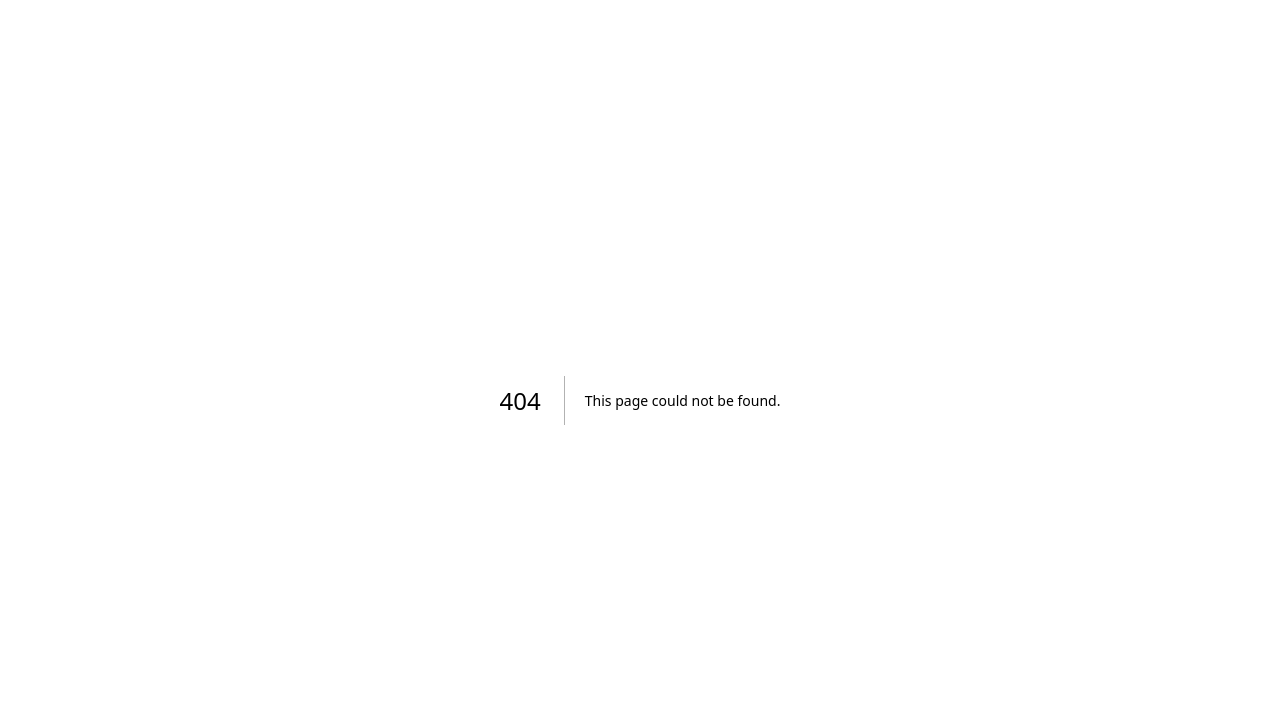
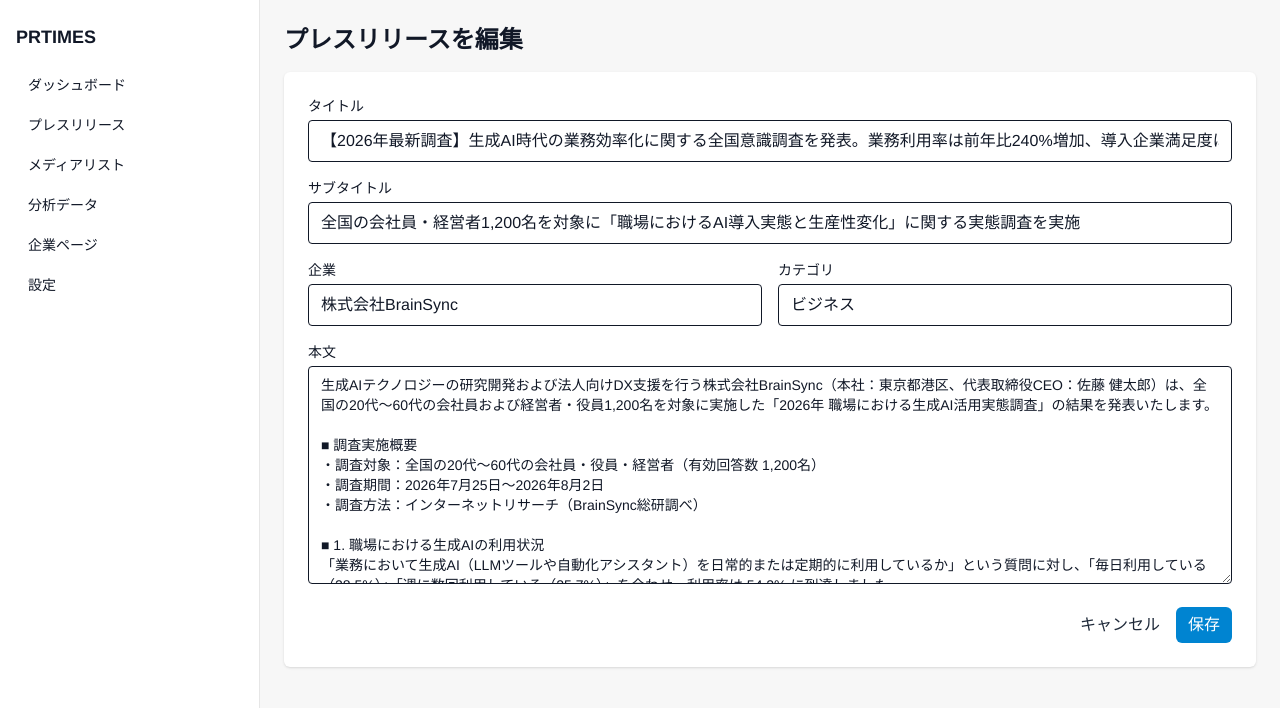
Before and after one commit to O-kagami/pr-times, a Next.js app: page /admin/press-releases/pr-1/edit in a window 1280 px wide. Before the commit this address had no page. Shown: the top 708 px of the page. Built offline with nearby package versions, Linux system fonts and the light colour scheme.

Commit message:
feat: implement admin press release management pages and edit form component

```diff
--- /dev/null
+++ b/app/admin/press-releases/[id]/edit/page.tsx
@@ -0,0 +1,24 @@
+import React from "react";
+import AdminLayout from "../../../../../components/AdminLayout";
+import { PRESS_RELEASES } from "../../../../../data/pressReleases";
+import PRForm from "../../../../../components/admin/PRForm";
+
+type Props = { params: { id: string } };
+
+export default function EditPage({ params }: Props) {
+  const pr = PRESS_RELEASES.find((p) => p.id === params.id);
+  if (!pr) {
+    return (
+      <AdminLayout>
+        <div className="p-6">該当のプレスリリースが見つかりません。</div>
+      </AdminLayout>
+    );
+  }
+
+  return (
+    <AdminLayout>
+      <h2 className="mb-4 font-semibold text-2xl">プレスリリースを編集</h2>
+      <PRForm initialData={pr} />
+    </AdminLayout>
+  );
+}
--- a/app/admin/press-releases/page.tsx
+++ b/app/admin/press-releases/page.tsx
@@ -1,11 +1,52 @@
 import React from "react";
 import AdminLayout from "../../../components/AdminLayout";
+import { PRESS_RELEASES } from "../../../data/pressReleases";
+import Link from "next/link";
+import { Button } from "../../../components/ui/Button";
 
 export default function PressReleasesPage() {
   return (
     <AdminLayout>
-      <h2 className="mb-4 font-semibold text-2xl">プレスリリース</h2>
-      <p>ここにプレスリリースの一覧や管理UIを実装します。</p>
+      <div className="flex justify-between items-center mb-4">
+        <h2 className="font-semibold text-2xl">プレスリリース</h2>
+        <Link href="/admin/press-releases/new">
+          <Button variant="accent">新規作成</Button>
+        </Link>
+      </div>
+
+      <div className="bg-white shadow-sm rounded-md overflow-x-auto">
+        <table className="min-w-full text-sm">
+          <thead className="bg-gray-50">
+            <tr>
+              <th className="px-4 py-3 text-left">タイトル</th>
+              <th className="px-4 py-3 text-left">企業</th>
+              <th className="px-4 py-3 text-left">カテゴリ</th>
+              <th className="px-4 py-3 text-left">公開日</th>
+              <th className="px-4 py-3 text-right">PV</th>
+              <th className="px-4 py-3 text-right">操作</th>
+            </tr>
+          </thead>
+          <tbody>
+            {PRESS_RELEASES.map((pr) => (
+              <tr key={pr.id} className="border-t">
+                <td className="px-4 py-3 max-w-[480px] truncate">{pr.title}</td>
+                <td className="px-4 py-3">{pr.company}</td>
+                <td className="px-4 py-3">{pr.category}</td>
+                <td className="px-4 py-3">{pr.publishedAt}</td>
+                <td className="px-4 py-3 text-right">{pr.pvCount ?? "-"}</td>
+                <td className="flex justify-end gap-2 px-4 py-3 text-right">
+                  <Link href={`/${pr.companyId}/${pr.id}`}>
+                    <Button variant="ghost">表示</Button>
+                  </Link>
+                  <Link href={`/admin/press-releases/${pr.id}/edit`}>
+                    <Button variant="default">編集</Button>
+                  </Link>
+                </td>
+              </tr>
+            ))}
+          </tbody>
+        </table>
+      </div>
     </AdminLayout>
   );
 }
--- /dev/null
+++ b/components/admin/PRForm.tsx
@@ -0,0 +1,68 @@
+"use client";
+import React, { useState } from "react";
+import { useRouter } from "next/navigation";
+import { Button } from "../ui/Button";
+
+type Props = {
+  initialData: any;
+};
+
+export default function PRForm({ initialData }: Props) {
+  const router = useRouter();
+  const [title, setTitle] = useState(initialData.title || "");
+  const [subtitle, setSubtitle] = useState(initialData.subtitle || "");
+  const [company, setCompany] = useState(initialData.company || "");
+  const [category, setCategory] = useState(initialData.category || "");
+  const [content, setContent] = useState(initialData.content || "");
+
+  const onSave = (e: React.FormEvent) => {
+    e.preventDefault();
+    // TODO: 接続された API に保存する実装に置き換える
+    console.log("保存データ", { title, subtitle, company, category, content });
+    alert("保存しました（ダミー実装）");
+    router.push("/admin/press-releases");
+  };
+
+  return (
+    <form onSubmit={onSave} className="space-y-4 bg-white shadow p-6 rounded-md">
+      <div>
+        <label className="block mb-1 font-medium text-sm">タイトル</label>
+        <input
+          value={title}
+          onChange={(e) => setTitle(e.target.value)}
+          className="px-3 py-2 border rounded w-full text-sm"
+        />
+      </div>
+
+      <div>
+        <label className="block mb-1 font-medium text-sm">サブタイトル</label>
+        <input
+          value={subtitle}
+          onChange={(e) => setSubtitle(e.target.value)}
+          className="px-3 py-2 border rounded w-full text-sm"
+        />
+      </div>
+
+      <div className="gap-4 grid grid-cols-2">
+        <div>
+          <label className="block mb-1 font-medium text-sm">企業</label>
+          <input value={company} onChange={(e) => setCompany(e.target.value)} className="px-3 py-2 border rounded w-full text-sm" />
+        </div>
+        <div>
+          <label className="block mb-1 font-medium text-sm">カテゴリ</label>
+          <input value={category} onChange={(e) => setCategory(e.target.value)} className="px-3 py-2 border rounded w-full text-sm" />
+        </div>
+      </div>
+
+      <div>
+        <label className="block mb-1 font-medium text-sm">本文</label>
+        <textarea value={content} onChange={(e) => setContent(e.target.value)} rows={10} className="px-3 py-2 border rounded w-full text-sm" />
+      </div>
+
+      <div className="flex justify-end gap-2">
+        <Button variant="ghost" onClick={() => router.push("/admin/press-releases")}>キャンセル</Button>
+        <Button type="submit">保存</Button>
+      </div>
+    </form>
+  );
+}
```
